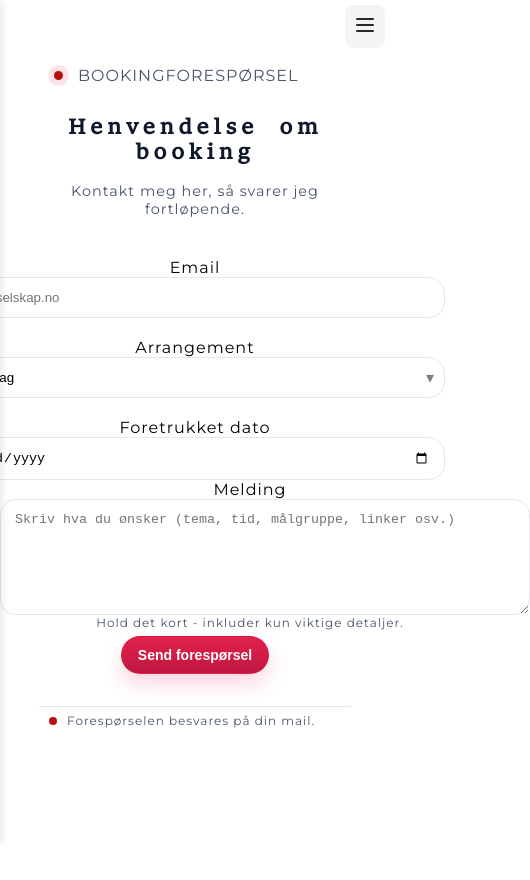
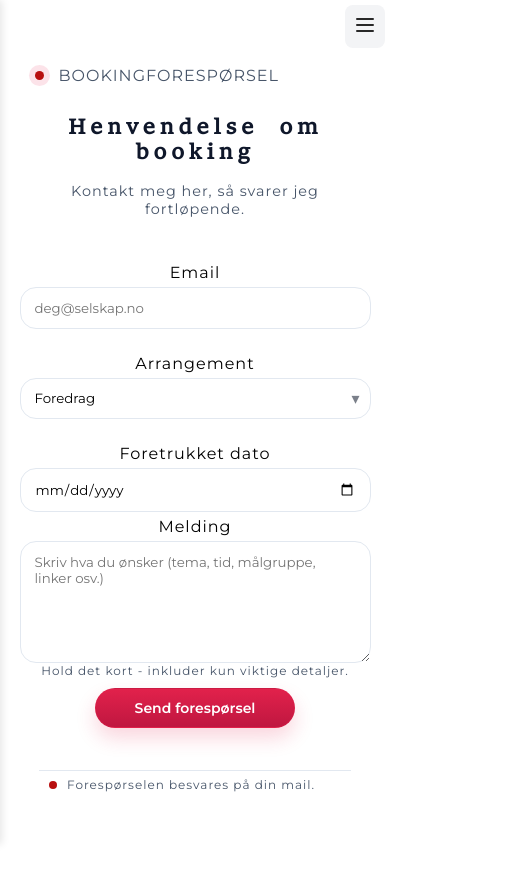
Before and after one commit to ingvildsandven/diagnosefellen, a React (Vite) app: page /booking in a window 390 px wide. Shown: the top 880 px of the page, 530 px wide, since content can reach past the window. After the commit the page ends 844 px from the top, so only its background shows below. Built offline with nearby package versions, Linux system fonts and the light colour scheme.

Commit message:
[style] Cleaned up buggy styling on the booking form, centering the message input field and submit button (#2)

```diff
--- a/src/components/BookingForm/BookingForm.module.css
+++ b/src/components/BookingForm/BookingForm.module.css
@@ -9,12 +9,11 @@
   --radius: 16px;
 }
 
-  .form{
-    width: 100%;
-  }
+.form {
+  width: 100%;
+}
 
-/*Input fields*/
-
+/*Input containers*/
 
 .input_container {
   display: flex;
@@ -23,24 +22,41 @@
   gap: 20px;
 }
 
-.label {
+.message_container {
+  display: flex;
+  flex-direction: column;
+  width: 100%;
+  justify-content: center;
+  align-items: center;
 }
 
-.field {
+.input_field_article {
   display: flex;
   flex-direction: column;
   width: 20vw;
   min-width: 250px;
 }
 
+.message_field_article {
+  width: 65vw;
+  display: flex;
+  flex-direction: column;
+}
+
+.label {
+  margin-block: 10px;
+}
+
+/*Input fields*/
+
 .input,
-.select,
-.textarea {
+.select {
   display: block;
   border: 1px solid var(--line);
   border-radius: var(--radius);
   padding: 12px 14px;
   background: #fff;
+  font-family: montserrat, Verdana, Geneva, Tahoma, sans-serif;
 }
 
 .select {
@@ -63,32 +79,17 @@
 }
 
 .textarea {
-  width: 100%;
-  min-width: 75vw;
-  resize: vertical;
-}
-
-/*
-.input,
-.select,
-.textarea {
-  width: 100%;
+  display: block;
   border: 1px solid var(--line);
   border-radius: var(--radius);
   padding: 12px 14px;
-  font-size: 1rem;
-  color: var(--text);
   background: #fff;
-  outline: none;
-  transition: border-color 140ms ease, box-shadow 140ms ease,
-    transform 140ms ease;
+  resize: vertical;
+  width: calc(100% - 30px);
+  font-family: montserrat, Verdana, Geneva, Tahoma, sans-serif;
 }
 
-.textarea {
-  min-width: 75vw;
-  resize: vertical;
-  min-height: 100px;
-}*/
+/*Error colors*/
 
 .input:focus,
 .select:focus,
@@ -110,16 +111,19 @@
 .error {
   font-size: 12px;
   color: var(--red);
+  margin-top: 5px;
 }
+
+/*Bottom part*/
 
 .footer {
   display: flex;
   flex-direction: column;
+  justify-content: center;
   align-items: center;
-  justify-content: center;
   gap: 12px;
   flex-wrap: wrap;
-  padding-top: 6px;
+  margin-block: 10px;
 }
 
 .button {
@@ -130,10 +134,12 @@
     rgba(190, 18, 60, 0.98)
   );
   color: #fff;
+  width: 200px;
   border-radius: 999px;
   padding: 10px 16px;
-  font-weight: 700;
   font-size: 14px;
+  font-weight: 600;
+  font-family: montserrat, Verdana, Geneva, Tahoma, sans-serif;
   cursor: pointer;
   transition:
     transform 120ms ease,
@@ -170,15 +176,18 @@
 }
 
 @media screen and (max-width: 820px) {
-
   .input_container {
     flex-direction: column;
     width: 100%;
     align-items: center;
   }
 
-  .field {
+  .input_field_article,
+  .message_field_article {
     width: 90vw;
-    min-width: 500px;
+  }
+
+  .label {
+    margin-block: 5px;
   }
 }
--- a/src/components/BookingForm/BookingForm.tsx
+++ b/src/components/BookingForm/BookingForm.tsx
@@ -100,7 +100,7 @@ export default function BookingForm({ onSubmit }: any) {
   return (
     <form className={styles.form} onSubmit={handleSubmit} noValidate>
       <section className={styles.input_container}>
-        <article className={styles.field}>
+        <article className={styles.input_field_article }>
           <label className={styles.label} htmlFor="email">
             Email
           </label>
@@ -123,7 +123,7 @@ export default function BookingForm({ onSubmit }: any) {
           )}
         </article>
 
-        <article className={styles.field}>
+        <article className={styles.input_field_article }>
           <label className={styles.label} htmlFor="eventType">
             Arrangement
           </label>
@@ -147,7 +147,7 @@ export default function BookingForm({ onSubmit }: any) {
           </div>
         </article>
 
-        <article className={styles.field}>
+        <article className={styles.input_field_article }>
           <label className={styles.label} htmlFor="date">
             Foretrukket dato
           </label>
@@ -169,8 +169,8 @@ export default function BookingForm({ onSubmit }: any) {
         </article>
       </section>
 
-      <section>
-        <article className={`${styles.field} ${styles.fieldFull}`}>
+      <section className={styles.message_container}>
+        <article className={`${styles.message_field_article} ${styles.fieldFull}`}>
           <label className={styles.label} htmlFor="content">
             Melding
           </label>
--- a/src/index.css
+++ b/src/index.css
@@ -4,5 +4,4 @@ body {
   color: var(--font-color);
   font-family: Verdana, Geneva, Tahoma, sans-serif;
   margin: 0;
-  height: 200vh;
 }
--- a/src/pages/BookingPage/components/Kicker/Kicker.module.css
+++ b/src/pages/BookingPage/components/Kicker/Kicker.module.css
@@ -11,7 +11,15 @@
   width: 9px;
   height: 9px;
   margin: 15px;
+  display: block;
   border-radius: 999px;
   background: var(--main-color);
   box-shadow: 0 0 0 6px rgba(225, 29, 72, 0.12);
 }
+
+
+@media screen and (max-width: 400px) {
+  .kicker{
+    width: 90vw;
+  }
+}
```
